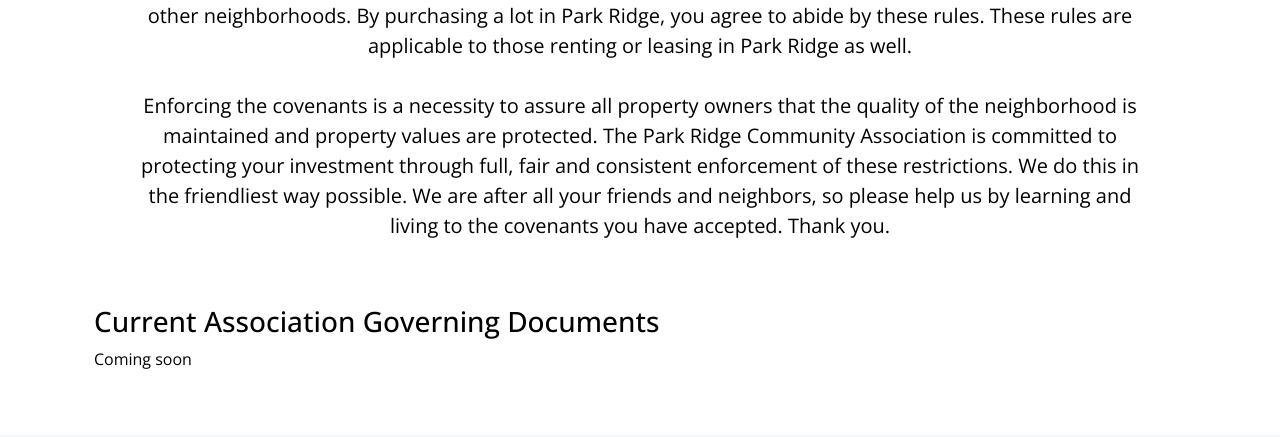
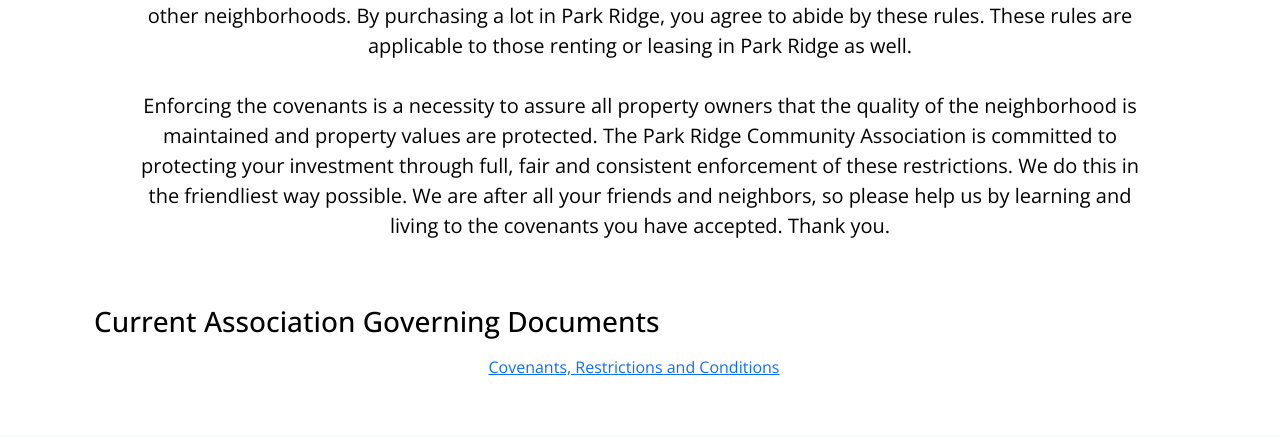
Before and after one commit to parkridge-warsaw/HOA, a plain HTML site: page documents-library.html in a window 1280 px wide. Shown: the part 205-642 px from the top of the page. Drawn offline with nearby package versions, Linux system fonts and the light colour scheme; a script that the page names is missing.

Commit message:
add covenants document

```diff
--- a/documents-library.html
+++ b/documents-library.html
@@ -85,14 +85,14 @@
         <div class="container">
             <div class="row main-body">
                 <h3 style="text-align: left;">Current Association Governing Documents</h3>
-                <p style="text-align: left;">
+                <!-- <p style="text-align: left;">
                     Coming soon
-                </p>
-                <!-- <ul class="list-group list-group-flush">
+                </p> -->
+                <ul class="list-group list-group-flush">
                     <li class="list-group-item">
-                        Coming soon
+                        <a href="./assets/PRCA_Covenants_Searchable.pdf" title="Park Ridge Community Association Covenants">Covenants, Restrictions and Conditions</a>
                     </li>
-                </ul> -->
+                </ul>
             </div>
         </div>
         <br />
```
Also changed, not shown: 1 other file.
